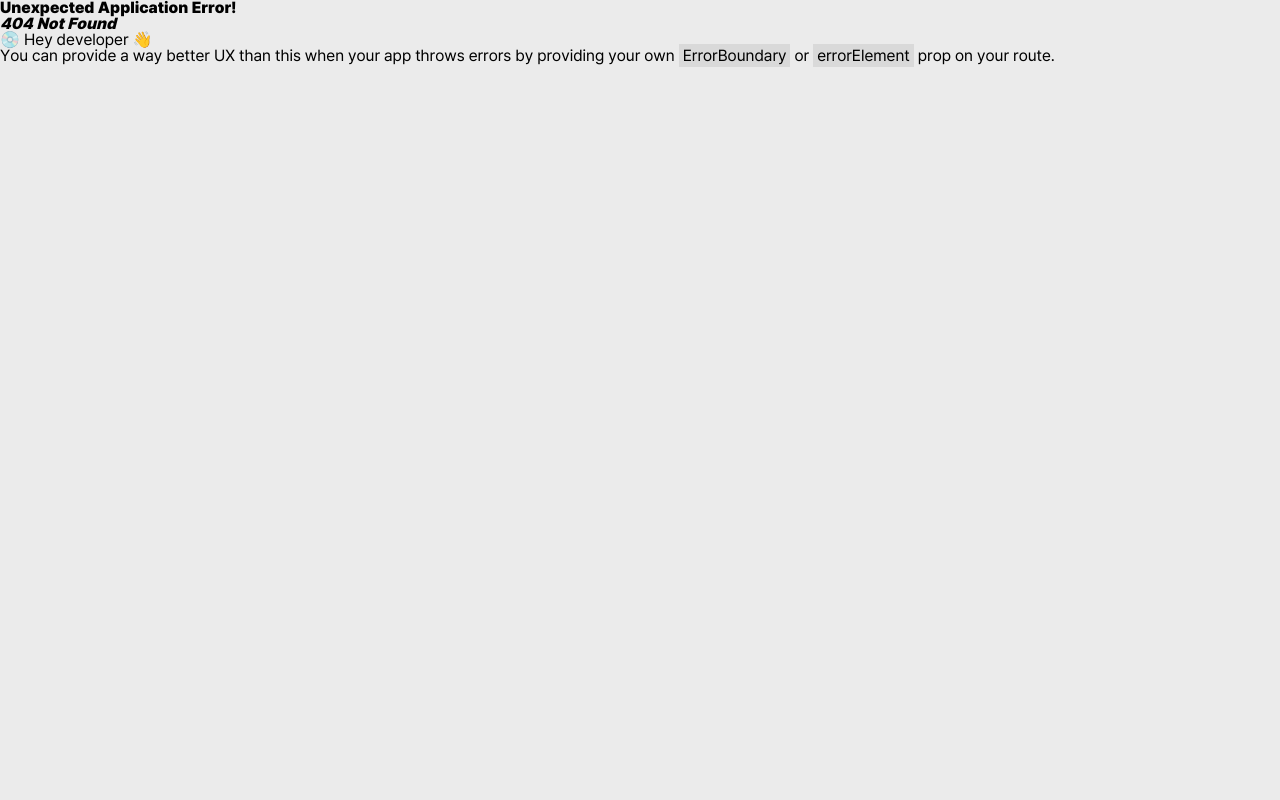
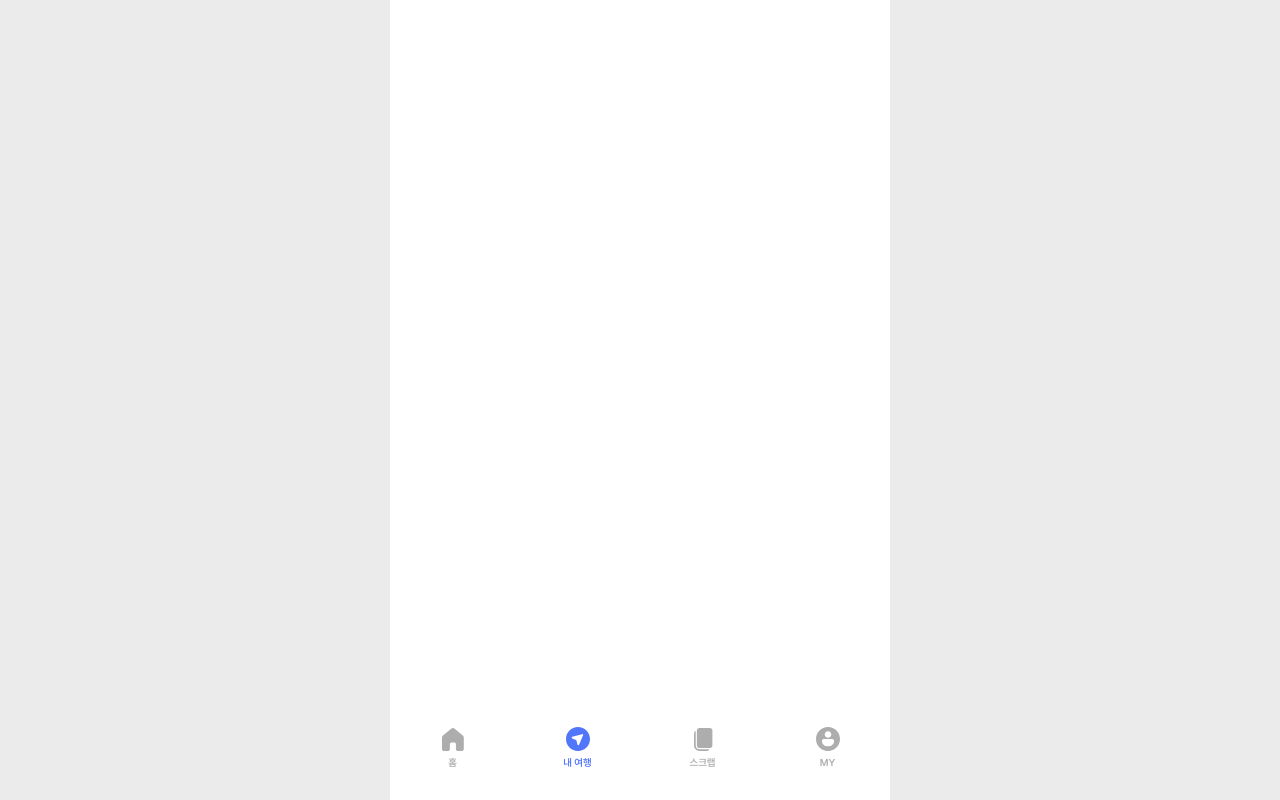
Before and after one commit to SugarSyrup/gabozago_FE, a React (Vite) app: page /mytrip/1 in a window 1280 px wide. Before the commit this address had no page. Built offline with nearby package versions, Linux system fonts and the light colour scheme.

Commit message:
feat(#13): 특정 일정에 대한 상세를 확인할 수 있는 MyTripDetailPage 생성, MyTripPage export 이름 변경

```diff
--- /dev/null
+++ b/src/pages/MyTripDetailPage.tsx
@@ -0,0 +1,7 @@
+import PageTemplate from "../components/common/PageTemplate";
+
+function MyTripDetailPage() {
+  return <PageTemplate nav={true} header={false}></PageTemplate>;
+}
+
+export default MyTripDetailPage;
--- a/src/pages/MyTripPage.tsx
+++ b/src/pages/MyTripPage.tsx
@@ -1,6 +1,6 @@
 import PageTemplate from "../components/common/PageTemplate";
 
-function SchedulePage() {
+function MyTripPage() {
   return (
     <PageTemplate nav={true} header={false}>
       내 여행 페이지
@@ -8,4 +8,4 @@ function SchedulePage() {
   );
 }
 
-export default SchedulePage;
+export default MyTripPage;
--- a/src/router.tsx
+++ b/src/router.tsx
@@ -2,6 +2,7 @@ import { createBrowserRouter } from "react-router-dom";
 import App from "./pages/App";
 import MyTripPage from "./pages/MyTripPage";
 import TestPage from "./pages/TestPage";
+import MyTripDetailPage from "./pages/MyTripDetailPage";
 
 const router = createBrowserRouter([
   {
@@ -13,6 +14,10 @@ const router = createBrowserRouter([
     element: <MyTripPage />,
   },
   {
+    path: "/mytrip/:id",
+    element: <MyTripDetailPage />,
+  },
+  {
     path: "/test",
     element: <TestPage />,
   },
```
